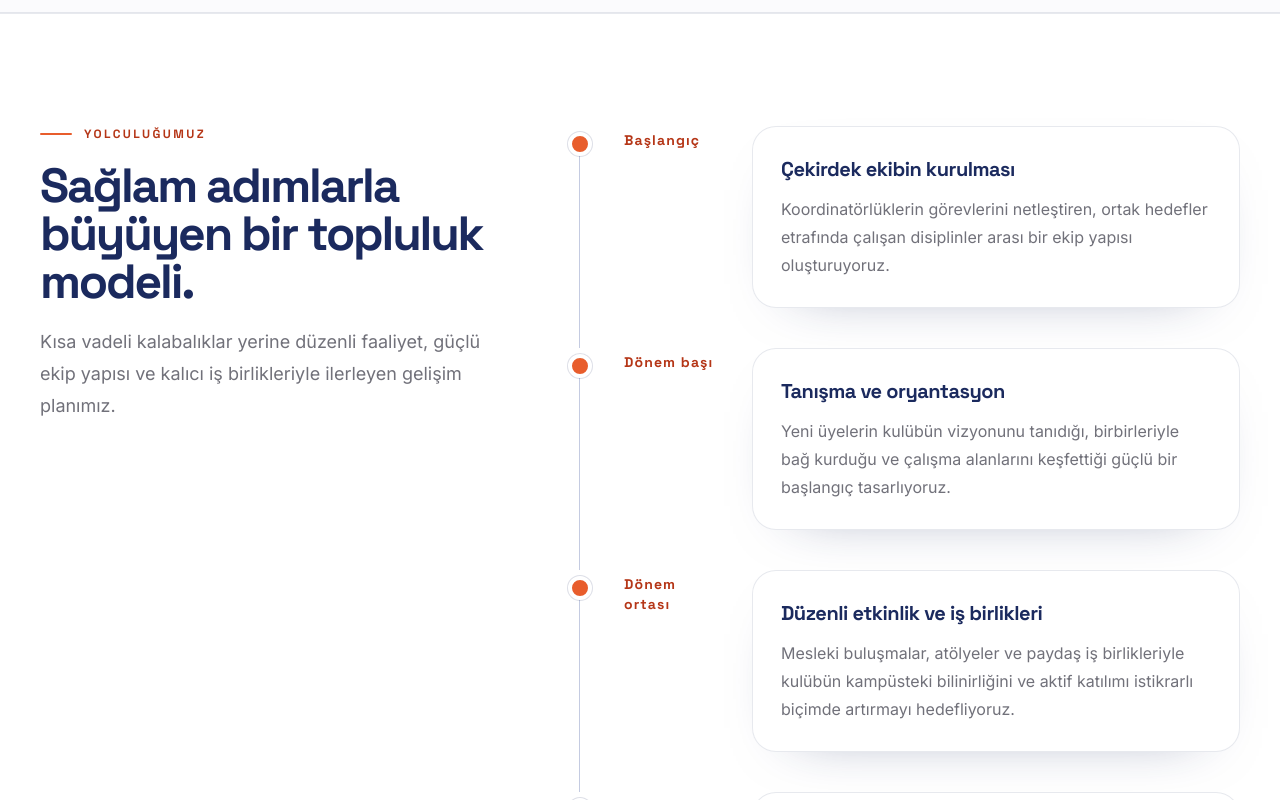
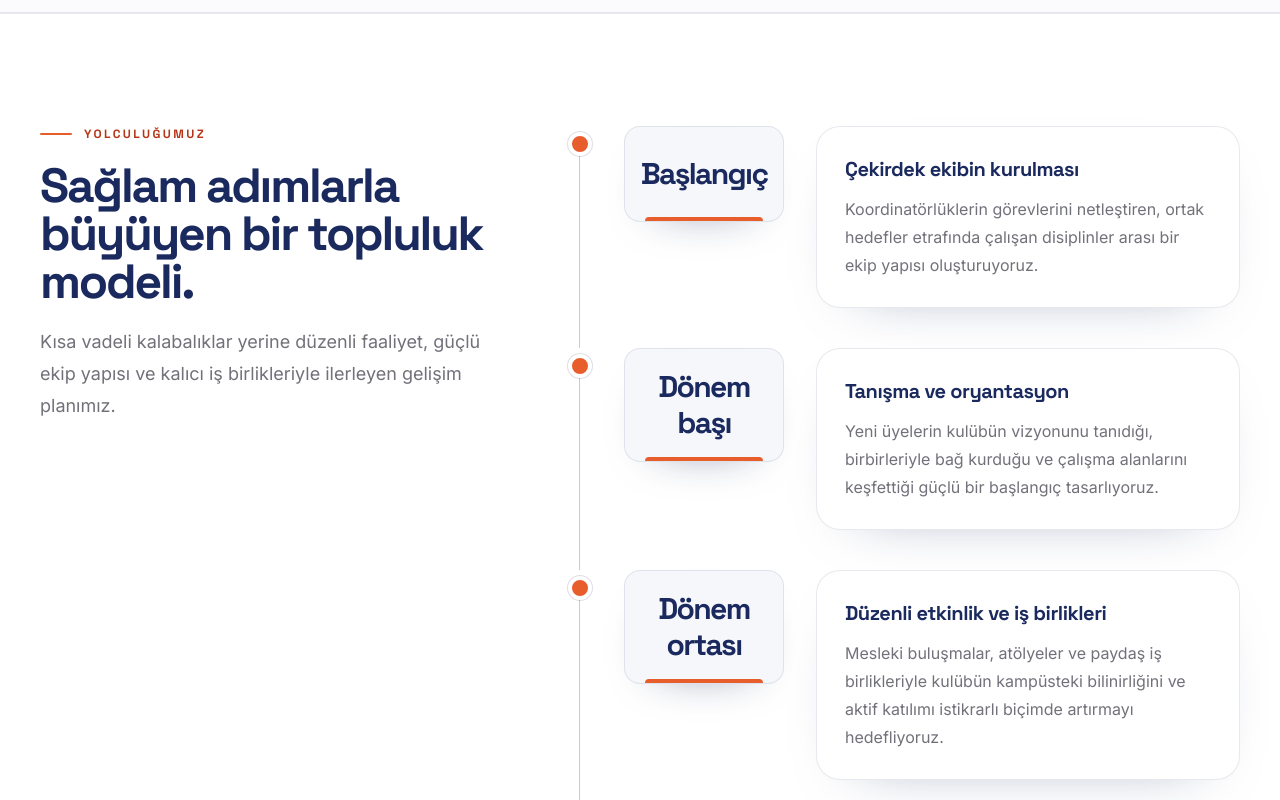
Before and after one commit to rahmi27/galata-kgk-website, a Next.js app: page /hakkimizda in a window 1280 px wide. Shown: the part 1800-2600 px from the top of the page. Built offline with nearby package versions, Linux system fonts and the light colour scheme; no server answers.

Commit message:
style(about): emphasize timeline milestone badges

```diff
--- a/components/shared/timeline.tsx
+++ b/components/shared/timeline.tsx
@@ -17,7 +17,7 @@ export function Timeline({ milestones, className }: TimelineProps) {
       {milestones.map((milestone, index) => (
         <li
           key={`${milestone.year}-${milestone.title}`}
-          className="relative grid gap-5 pb-10 pl-12 last:pb-0 sm:grid-cols-[6rem_1fr] sm:gap-8 sm:pl-14"
+          className="relative grid gap-5 pb-10 pl-12 last:pb-0 sm:grid-cols-[10rem_1fr] sm:items-start sm:gap-8 sm:pl-14"
         >
           {index < milestones.length - 1 ? (
             <span
@@ -29,9 +29,15 @@ export function Timeline({ milestones, className }: TimelineProps) {
             className="absolute left-0 top-1.5 flex size-6 items-center justify-center rounded-full border-4 border-background bg-accent shadow-[0_0_0_1px_rgba(27,42,94,0.15)] dark:border-[#0f0f12] dark:shadow-[0_0_0_1px_rgba(255,255,255,0.15)]"
             aria-hidden="true"
           />
-          <p className="font-heading text-sm font-bold tracking-[0.08em] text-accent-700 sm:pt-1 dark:text-accent-300">
-            {milestone.year}
-          </p>
+          <div className="relative flex min-h-24 items-center justify-center overflow-hidden rounded-2xl border border-primary/10 bg-primary-50 px-4 py-5 text-center shadow-[0_18px_45px_-34px_rgba(27,42,94,0.65)] dark:border-white/10 dark:bg-primary-900/70">
+            <span
+              className="absolute inset-x-5 bottom-0 h-1 rounded-t-full bg-accent"
+              aria-hidden="true"
+            />
+            <p className="font-heading text-2xl font-black leading-[0.95] tracking-[-0.055em] text-primary sm:text-3xl dark:text-primary-100">
+              {milestone.year}
+            </p>
+          </div>
           <div className="rounded-[1.5rem] border border-primary/10 bg-card p-6 shadow-[0_20px_60px_-44px_rgba(27,42,94,0.55)] sm:p-7 dark:border-white/10 dark:bg-white/[0.035]">
             <h3 className="font-heading text-xl font-bold tracking-[-0.025em] text-primary dark:text-white">
               {milestone.title}
```
